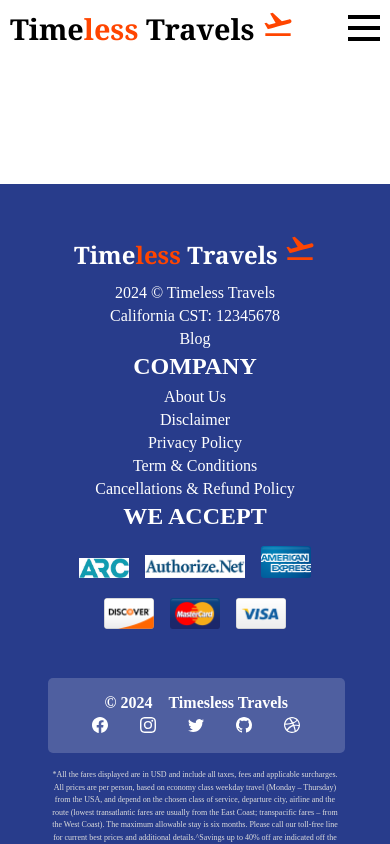
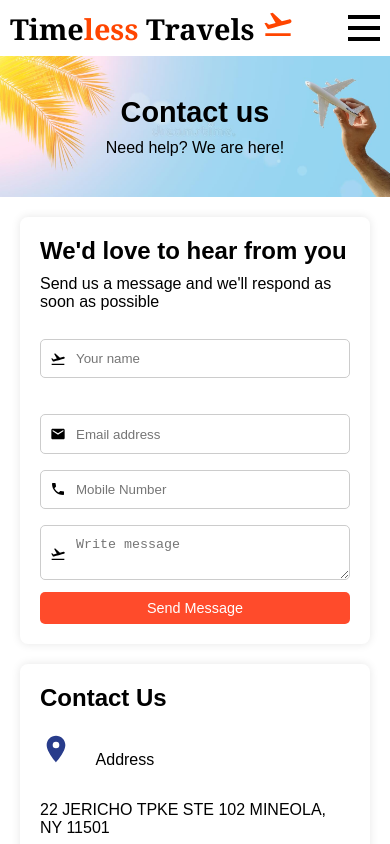
Before and after one commit to rk8287/frontend, a React (Create React App) app: page /contact in a window 390 px wide. Shown: the top 844 px of the page. Built offline with nearby package versions, Linux system fonts and the light colour scheme.

Commit message:
final-commit

```diff
--- a/src/App.js
+++ b/src/App.js
@@ -8,6 +8,7 @@ import About from './pages/About/About';
 import Cancellation from './pages/Cancellation/Cancellation';
 import Disclaimer from './pages/Disclaimer/Disclaimer';
 import Privacy from './pages/Privacy/Privacy';
+import Contact from './components/Contact/Contact';
 
 
 
@@ -21,6 +22,7 @@ function App() {
         <Route path={'/cancellation'} element={<Cancellation/>}/>
         <Route path={'/disclaimer'} element={<Disclaimer/>}/>
         <Route path={'/privacy'} element={<Privacy/>}/>
+        <Route path={'/contact'} element={<Contact/>}/>
 
       </Routes>
       <MainFooter/>
--- /dev/null
+++ b/src/components/Contact/Contact.css
@@ -0,0 +1,167 @@
+.contact-container {
+    font-family: Arial, sans-serif;
+  }
+
+  .contact-header {
+    text-align: center;
+    background: url('../../assets/img/banner4.jpg') no-repeat center center;
+    background-position: center;
+    background-color: #ccc;
+    background-size: cover;
+    padding: 60px 20px;
+  }
+
+  .contact-header h1 {
+    font-size: 2.5rem;
+    margin-bottom: 10px;
+  }
+
+  .contact-header p {
+    font-size: 1.2rem;
+  }
+
+  .contact-content {
+    display: flex;
+    justify-content: center;
+    padding: 40px 20px;
+    gap: 20px;
+  }
+
+  .contact-form, .contact-info {
+    background: #fff;
+    border-radius: 8px;
+    box-shadow: 0 0 10px rgba(0, 0, 0, 0.1);
+    padding: 30px;
+    width: 100%;
+    max-width: 600px;
+
+  }
+
+  .contact-form h2, .contact-info h2 {
+    font-size: 1.5rem;
+    margin-bottom: 10px;
+  }
+
+  .contact-form p {
+    font-size: 1rem;
+    margin-bottom: 20px;
+  }
+
+  .contact-form .input-group {
+    display: flex;
+    gap: 20px;
+  }
+
+
+
+  .contact-form .input-box {
+    position: relative;
+    width: 100%;
+  }
+
+  .contact-form .input-box input,
+  .contact-form .input-box textarea {
+    width: 70%;
+    padding: 0.7rem 0;
+    margin: 1rem 0;
+    padding-left: 35px;
+    border: 1px solid #ccc;
+    border-radius: 5px;
+  }
+
+  .contact-form .input-icon {
+    position: absolute;
+    left: 10px;
+    top: 50%;
+    transform: translateY(-50%);
+  }
+
+  .contact-form button {
+    background: #ff4b2b;
+    color: #fff;
+    border: none;
+    padding: 10px 20px;
+    border-radius: 5px;
+    cursor: pointer;
+    font-size: 1rem;
+  }
+
+  .contact-form button:hover {
+    background: #e03e25;
+  }
+
+  .contact-info p {
+    margin-bottom: 10px;
+    padding: 0.7rem 0;
+
+  }
+
+  .contact-info a {
+    color: #ff4b2b;
+    text-decoration: none;
+  }
+
+  .contact-info a:hover {
+    text-decoration: underline;
+  }
+
+  .info-icon {
+    margin-right: 20px;
+    font-size: 2rem;
+    color: #283c8b;
+  }
+
+
+  /* Responsive Styles */
+@media (max-width: 767px) {
+    .contact-header {
+      padding: 40px 10px; /* Adjust padding to fit smaller screens */
+    }
+
+    .contact-header h1 {
+      font-size: 1.8rem; /* Adjust font size for smaller screens */
+    }
+
+    .contact-header p {
+      font-size: 1rem; /* Adjust font size for smaller screens */
+    }
+
+    .contact-content {
+      flex-direction: column; /* Stack content vertically on smaller screens */
+      align-items: center; /* Center align content */
+      padding: 20px; /* Adjust padding */
+      gap: 20px;
+    }
+
+    .contact-form, .contact-info {
+      width: 100%; /* Full width on smaller screens */
+      max-width: 100%; /* Ensure no max-width restriction */
+      padding: 20px; /* Adjust padding */
+      box-sizing: border-box; /* Include padding in width calculations */
+    }
+
+    .contact-form .input-group {
+      flex-direction: column; /* Stack input boxes vertically on smaller screens */
+      gap: 20px;
+    }
+
+    .contact-form .input-box {
+      width: 100%; /* Full width of input boxes on smaller screens */
+      margin: 0; /* Remove margins */
+    }
+
+    .contact-form .input-box input,
+    .contact-form .input-box textarea {
+      width: 100%; /* Full width on smaller screens */
+      padding: 0.7rem 0;
+      margin: 0.5rem 0; /* Adjust margin */
+      padding-left: 35px;
+      box-sizing: border-box; /* Include padding in width calculations */
+    }
+
+    .contact-form button {
+      font-size: 0.9rem; /* Adjust font size for smaller screens */
+      padding: 8px 16px; /* Adjust padding */
+      width: 100%; /* Full width on smaller screens */
+    }
+  }
--- /dev/null
+++ b/src/components/Contact/Contact.jsx
@@ -0,0 +1,52 @@
+import React from 'react'
+import { MdFlightTakeoff, MdPhone, MdEmail, MdLocationOn } from 'react-icons/md';
+import './Contact.css'
+
+const Contact = () => {
+  return (
+    <div className="contact-container">
+    <div className="contact-header">
+      <h1>Contact us</h1>
+      <p>Need help? We are here!</p>
+    </div>
+    <div className="contact-content">
+      <div className="contact-form">
+        <h2>We'd love to hear from you</h2>
+        <p>Send us a message and we'll respond as soon as possible</p>
+        <form>
+          <div className="input-group">
+            <div className="input-box">
+              <MdFlightTakeoff className="input-icon" />
+              <input type="text" placeholder="Your name" />
+            </div>
+            <div className="input-box">
+              <MdEmail className="input-icon" />
+              <input type="email" placeholder="Email address" />
+            </div>
+          </div>
+          <div className="input-box">
+            <MdPhone className="input-icon" />
+            <input type="text" placeholder="Mobile Number" />
+          </div>
+          <div className="input-box">
+            <MdFlightTakeoff className="input-icon" />
+            <textarea placeholder="Write message" />
+          </div>
+          <button type="submit">Send Message</button>
+        </form>
+      </div>
+      <div className="contact-info">
+        <h2>Contact Us</h2>
+        <p><MdLocationOn className="info-icon" /> Address</p>
+        <p>22 JERICHO TPKE STE 102 MINEOLA, NY 11501</p>
+        <p><MdPhone className="info-icon" /> Toll Free</p>
+        <p>Call Now: <a href="tel:+18007306311">+1-800-730-6311</a></p>
+        <p><MdEmail className="info-icon" /> Email</p>
+        <p><a href="mailto:info@cheapttravelgroup.com">info@timelesstravels.com</a></p>
+      </div>
+    </div>
+  </div>
+  )
+}
+
+export default Contact
--- a/src/pages/Header/Header.jsx
+++ b/src/pages/Header/Header.jsx
@@ -39,8 +39,8 @@ const Header = () => {
                 <nav className={`nav-bar ${isMobileMenuOpen ? 'open' : ''}`}>
                     <Link className='link' to="/" onClick={toggleMobileMenu}><FaHome className='center'/>Home</Link>
                     <Link className='link' to="/special-offers" onClick={toggleMobileMenu}><MdOutlineFlightTakeoff className='center'/>Special Offers</Link>
-                    <Link className='link' to="/about-us" onClick={toggleMobileMenu}><FaUser className='center'/>About Us</Link>
-                    <Link className='link' to="/contact-us" onClick={toggleMobileMenu}><FaPhoneAlt className='center'/>Contact Us</Link>
+                    <Link className='link' to="/about" onClick={toggleMobileMenu}><FaUser className='center'/>About Us</Link>
+                    <Link className='link' to="/contact" onClick={toggleMobileMenu}><FaPhoneAlt className='center'/>Contact Us</Link>
                 </nav>
 
                 <div className="contact-no">
--- a/src/pages/MainFooter/MainFooter.jsx
+++ b/src/pages/MainFooter/MainFooter.jsx
@@ -7,8 +7,9 @@ import {
   BsInstagram,
   BsTwitter,
 } from "react-icons/bs";
+import { MdFlightTakeoff } from "react-icons/md";
+import { Link } from "react-router-dom";
 import "./MainFooter.css";
-import { MdFlightTakeoff } from "react-icons/md";
 
 const one = require('../../assets/img/credit-card1.png');
 const two = require('../../assets/img/credit-card2.png');
@@ -16,10 +17,6 @@ const three = require('../../assets/img/credit-card4.png');
 const four = require('../../assets/img/credit-card5.png');
 const five = require('../../assets/img/autho.png');
 const six = require('../../assets/img/icon07.jpg');
-
-
-
-
 
 const MainFooter = () => {
   return (
@@ -29,32 +26,31 @@ const MainFooter = () => {
           <div>
             <Footer.LinkGroup col>
               <Footer.Link href="#">
-              <div className="logos">
-                    <h2>Time<span style={{color:"orangered"}}>less</span> Travels <MdFlightTakeoff className='logo-icons'/></h2>
+                <div className="logos">
+                  <h2>Time<span style={{color:"orangered"}}>less</span> Travels <MdFlightTakeoff className='logo-icons'/></h2>
                 </div>
               </Footer.Link>
               <Footer.Link href="#">2024 © Timeless Travels</Footer.Link>
-              <Footer.Link href="#">California CST: 12345678</Footer.Link>
-              <Footer.Link href="#">Blog</Footer.Link>
             </Footer.LinkGroup>
           </div>
 
           <div>
             <Footer.Title title="COMPANY" />
             <Footer.LinkGroup col>
-              <Footer.Link to="/about">About Us</Footer.Link>
-              <Footer.Link href="#">Disclaimer</Footer.Link>
-              <Footer.Link href="#">Privacy Policy</Footer.Link>
-              <Footer.Link href="#">Term & Conditions</Footer.Link>
-              <Footer.Link href="#">Cancellations & Refund Policy</Footer.Link>
+              <Footer.Link href="/about">About Us</Footer.Link>
+              <Footer.Link href="/disclaimer">Disclaimer</Footer.Link>
+              <Footer.Link href="/privacy">Privacy Policy</Footer.Link>
+              <Footer.Link href="#">Terms & Conditions</Footer.Link>
+              <Footer.Link href="/cancellation">Cancellations & Refund Policy</Footer.Link>
             </Footer.LinkGroup>
           </div>
+
           <div>
             <Footer.Title title="WE ACCEPT" />
             <Footer.LinkGroup row className="payment-icon">
               <Footer.Link href="#" className="main-card">
-              <img className="card-img" src={six} alt="" />
-              <img style={{width:"100px"}} className="card-img" src={five} alt="" />
+                <img className="card-img" src={six} alt="" />
+                <img style={{width:"100px"}} className="card-img" src={five} alt="" />
                 <img className="card-img" src={one} alt="" />
                 <img className="card-img" src={two} alt="" />
                 <img className="card-img" src={three} alt="" />
@@ -63,8 +59,9 @@ const MainFooter = () => {
             </Footer.LinkGroup>
           </div>
         </div>
+
         <div className="footer-copyright w-full bg-gray-700 px-4 py-6 sm:flex sm:items-center sm:justify-between">
-          <Footer.Copyright href="#" by="Timesless Travels" year={2024} className="copyright-tag" />
+          <Footer.Copyright href="#" by="Timeless Travels" year={2024} className="copyright-tag" />
           <div className="flex space-x-6 sm:mt-0 sm:justify-center footer-icons">
             <Footer.Icon href="#" icon={BsFacebook} />
             <Footer.Icon href="#" icon={BsInstagram} />
@@ -73,8 +70,6 @@ const MainFooter = () => {
             <Footer.Icon href="#" icon={BsDribbble} />
           </div>
         </div>
-
-
 
         <div className="paragraph">
           *All the fares displayed are in USD and include all taxes, fees and
@@ -85,7 +80,6 @@ const MainFooter = () => {
           transpacific fares – from the West Coast). The maximum allowable stay
           is six months. Please call our toll-free line for current best prices
           and additional details.
-          {/* <br /> */}
           ^Savings up to 40% off are indicated off the full unrestricted
           published airfares of major airlines and may vary based on individual
           fare rules. Some airlines may impose additional baggage charges. The
```
Also changed, not shown: src/assets/img/banner4.jpg (added).
